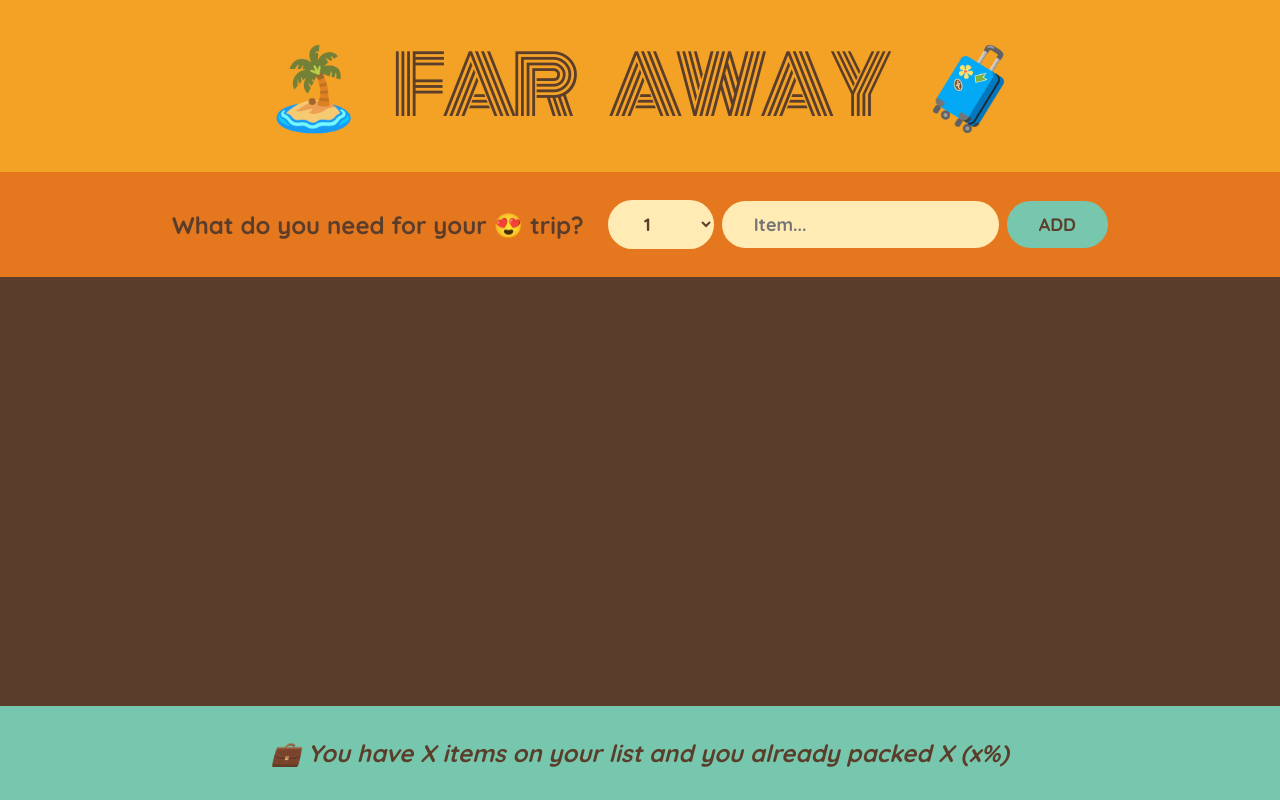
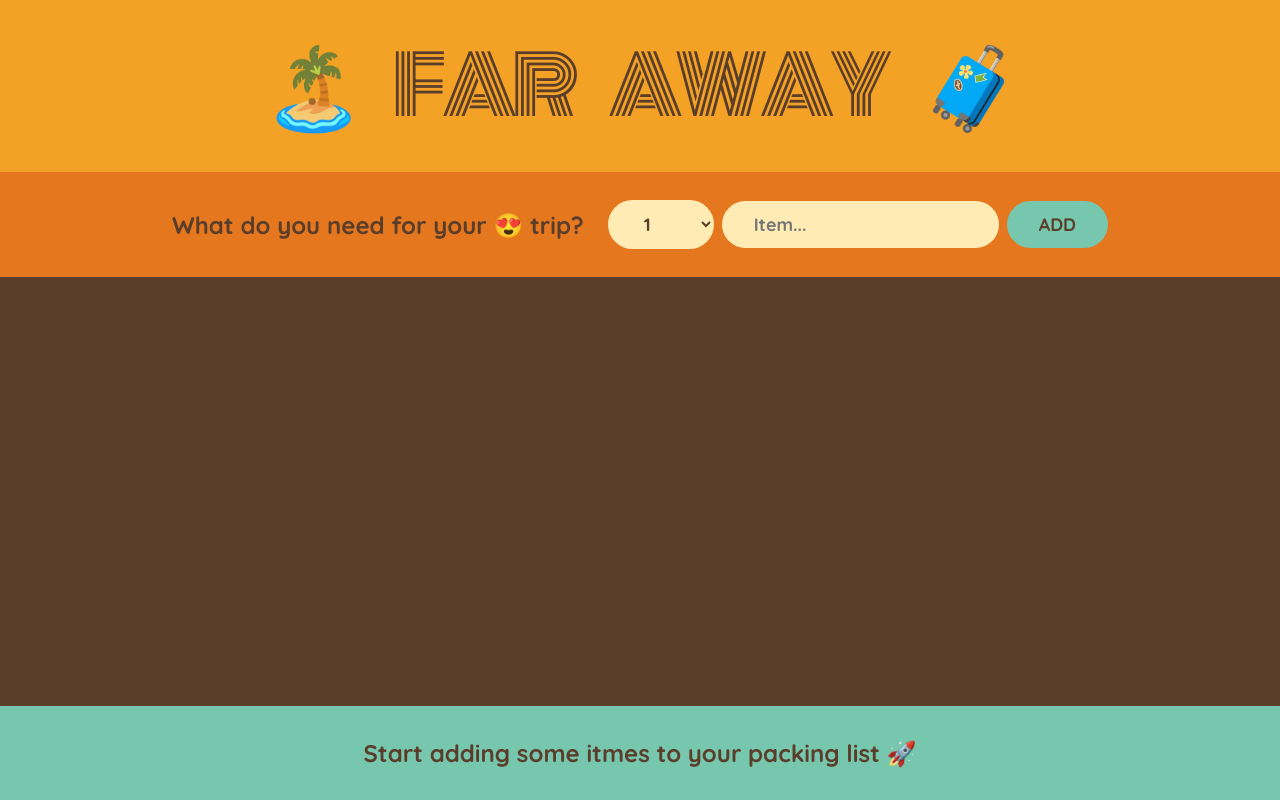
Before and after one commit to JLinnecke/react-travel-list-course-project, a React (Create React App) app: page / in a window 1280 px wide. Built offline with nearby package versions, Linux system fonts and the light colour scheme.

Commit message:
Implement derived state in Stats component

```diff
--- a/src/App.js
+++ b/src/App.js
@@ -28,7 +28,7 @@
         onDeleteItem={handleDeleteItem}
         onToggleItem={handleToggleItem}
       />
-      <Stats />
+      <Stats items={items} />
     </div>
   );
 }
@@ -47,7 +47,6 @@
     if (!description) return;
 
     const newItem = { description, quantity, packed: false, id: Date.now() };
-    console.log(newItem);
 
     onAddItems(newItem);
 
@@ -101,7 +100,7 @@
     <li>
       <input
         type="checkbox"
-        value={item.packed}
+        checked={item.packed}
         onChange={() => onToggleItem(item.id)}
       />
       <span style={item.packed ? { textDecoration: "line-through" } : {}}>
@@ -112,10 +111,25 @@
   );
 }
 
-function Stats() {
+function Stats({ items }) {
+  if (!items.length)
+    return (
+      <p className="stats">Start adding some itmes to your packing list 🚀</p>
+    );
+
+  const numItems = items.length;
+  const packedItems = items.filter((item) => item.packed).length;
+  const percentage =
+    numItems === 0 ? 0 : Math.round((packedItems / numItems) * 100);
+
   return (
     <footer className="stats">
-      <em>💼 You have X items on your list and you already packed X (x%)</em>
+      <em>
+        {percentage === 100
+          ? "You got everything! Ready to go 🛫"
+          : `💼 You have ${numItems} items on your list and you already packed
+        ${packedItems} (${percentage}%)`}
+      </em>
     </footer>
   );
 }
```
